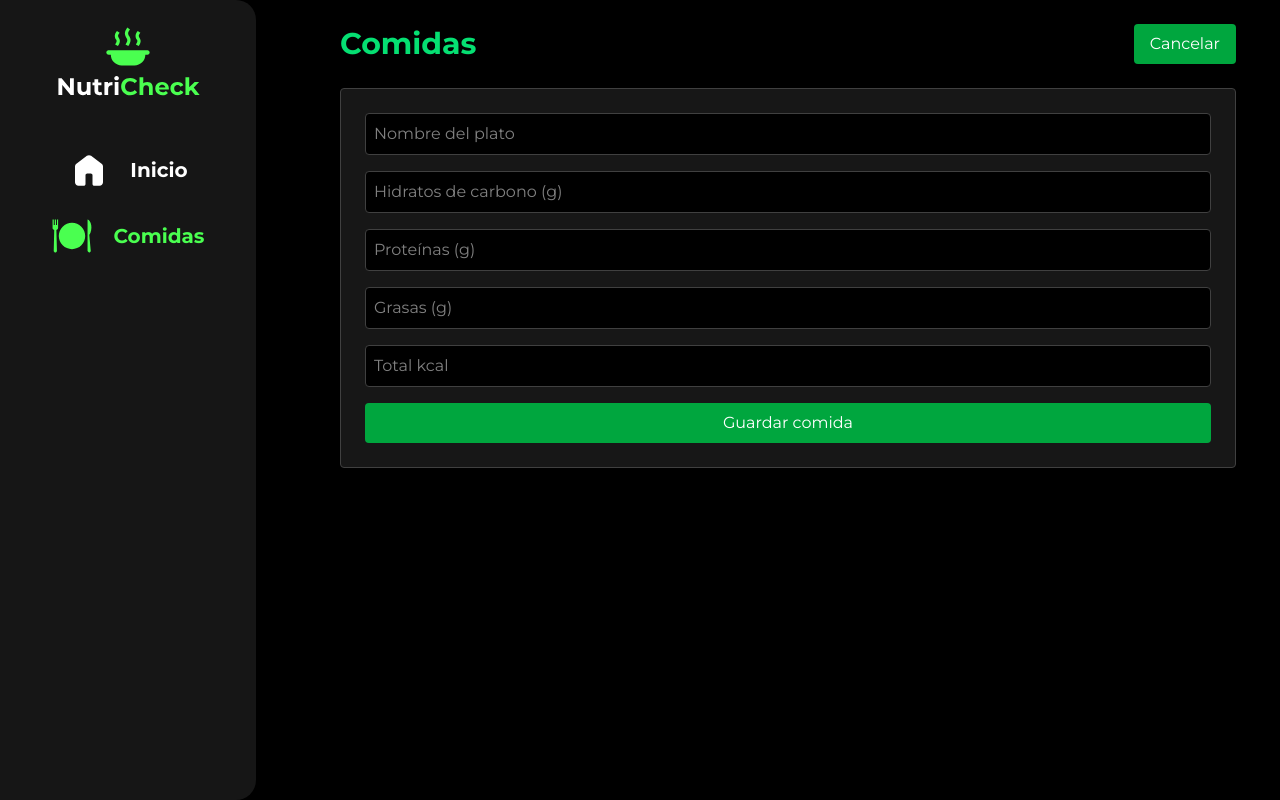
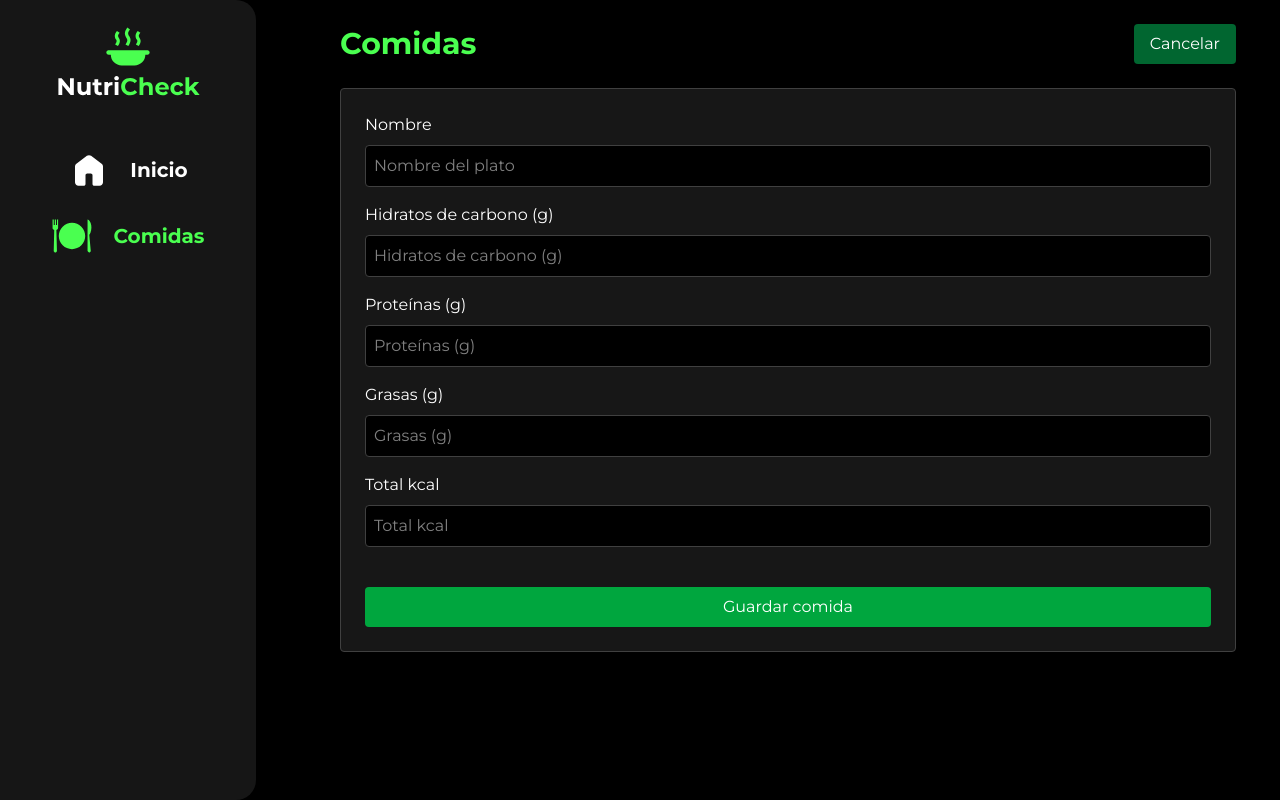
Before and after one commit to pablobarcala/nutricheck-front, a Next.js app: page /nutricionista/comidas in a window 1280 px wide. Both pictures are taken after a click on the button "Cargar comida". Built offline with nearby package versions, Linux system fonts and the light colour scheme.

Commit message:
agregar calculo automatico de kcal al cargar una comida

```diff
--- a/src/app/nutricionista/comidas/page.tsx
+++ b/src/app/nutricionista/comidas/page.tsx
@@ -2,9 +2,17 @@
 
 import { useState } from "react";
 
+interface Comida {
+    nombre: string;
+    hidratos: number | "";
+    proteinas: number | "";
+    grasas: number | "";
+    kcal: number | "";
+}
+
 export default function ComidasNutricionistaPage() {
     const [mostrarFormulario, setMostrarFormulario] = useState(false);
-    const [comida, setComida] = useState({
+    const [comida, setComida] = useState<Comida>({
         nombre: "",
         hidratos: "",
         proteinas: "",
@@ -16,10 +24,27 @@ export default function ComidasNutricionistaPage() {
 
     const handleChange = (e: React.ChangeEvent<HTMLInputElement>) => {
         const { name, value } = e.target;
-        setComida(prev => ({
+
+        const numericFields: (keyof Comida)[] = ["hidratos", "proteinas", "grasas"];
+        const parsedValue = numericFields.includes(name as keyof Comida)
+            ? value === "" ? "" : Number(value)
+            : value;
+
+        setComida(prev => {
+            const updated = {
                 ...prev,
-            [name]: value
-        }));
+                [name]: parsedValue
+            }
+
+            // Calcular kcal aunque haya campos vacíos (tratarlos como 0)
+            const hidratos = updated.hidratos === "" ? 0 : updated.hidratos;
+            const proteinas = updated.proteinas === "" ? 0 : updated.proteinas;
+            const grasas = updated.grasas === "" ? 0 : updated.grasas;
+
+            updated.kcal = hidratos * 4 + proteinas * 4 + grasas * 9;
+
+            return updated
+        });
     };
 
     const handleSubmit = (e: React.FormEvent) => {
@@ -34,9 +59,9 @@ export default function ComidasNutricionistaPage() {
             <div className="max-w-4xl mx-auto">
                 {/* Título centrado y botón a la derecha */}
                 <div className="flex items-center justify-between mb-6">
-                    <h1 className="text-3xl font-bold text-green-400">Comidas</h1>
+                    <h1 className="text-3xl font-bold text-[#4AFF50]">Comidas</h1>
                     <button
-                        className="bg-green-600 hover:bg-green-700 text-white px-4 py-2 rounded transition"
+                        className="cursor-pointer bg-green-800 hover:bg-green-900 text-white px-4 py-2 rounded transition"
                         onClick={() => setMostrarFormulario(!mostrarFormulario)}
                     >
                         {mostrarFormulario ? "Cancelar" : "Cargar comida"}
@@ -49,8 +74,11 @@ export default function ComidasNutricionistaPage() {
                         onSubmit={handleSubmit}
                         className="bg-neutral-900 border border-neutral-700 shadow-md rounded p-6 flex flex-col gap-4 mb-6"
                     >
+                        <div className="flex flex-col gap-2">
+                            <label htmlFor="nombre">Nombre</label>
                             <input
                                 type="text"
+                                id="nombre"
                                 name="nombre"
                                 placeholder="Nombre del plato"
                                 value={comida.nombre}
@@ -58,8 +86,12 @@ export default function ComidasNutricionistaPage() {
                                 className="bg-black border border-neutral-700 text-white p-2 rounded"
                                 required
                             />
+                        </div>
+                        <div className="flex flex-col gap-2">
+                            <label htmlFor="hidratos">Hidratos de carbono (g)</label>
                             <input
                                 type="number"
+                                id="hidratos"
                                 name="hidratos"
                                 placeholder="Hidratos de carbono (g)"
                                 value={comida.hidratos}
@@ -67,6 +99,9 @@ export default function ComidasNutricionistaPage() {
                                 className="bg-black border border-neutral-700 text-white p-2 rounded"
                                 required
                             />
+                        </div>
+                        <div className="flex flex-col gap-2">
+                            <label htmlFor="proteinas">Proteínas (g)</label>
                             <input
                                 type="number"
                                 name="proteinas"
@@ -76,6 +111,9 @@ export default function ComidasNutricionistaPage() {
                                 className="bg-black border border-neutral-700 text-white p-2 rounded"
                                 required
                             />
+                        </div>
+                        <div className="flex flex-col gap-2">
+                            <label htmlFor="grasas">Grasas (g)</label>
                             <input
                                 type="number"
                                 name="grasas"
@@ -85,6 +123,9 @@ export default function ComidasNutricionistaPage() {
                                 className="bg-black border border-neutral-700 text-white p-2 rounded"
                                 required
                             />
+                        </div>
+                        <div className="flex flex-col gap-2">
+                            <label htmlFor="kcal">Total kcal</label>
                             <input
                                 type="number"
                                 name="kcal"
@@ -92,12 +133,13 @@ export default function ComidasNutricionistaPage() {
                                 value={comida.kcal}
                                 onChange={handleChange}
                                 className="bg-black border border-neutral-700 text-white p-2 rounded"
-                            required
+                                readOnly
                             />
+                        </div>
 
                         <button
                             type="submit"
-                            className="bg-green-600 hover:bg-green-700 text-white px-4 py-2 rounded transition"
+                            className="mt-6 bg-green-600 hover:bg-green-700 text-white px-4 py-2 rounded transition"
                         >
                             Guardar comida
                         </button>
```
Lines whose indentation alone changed are shown as unchanged.
